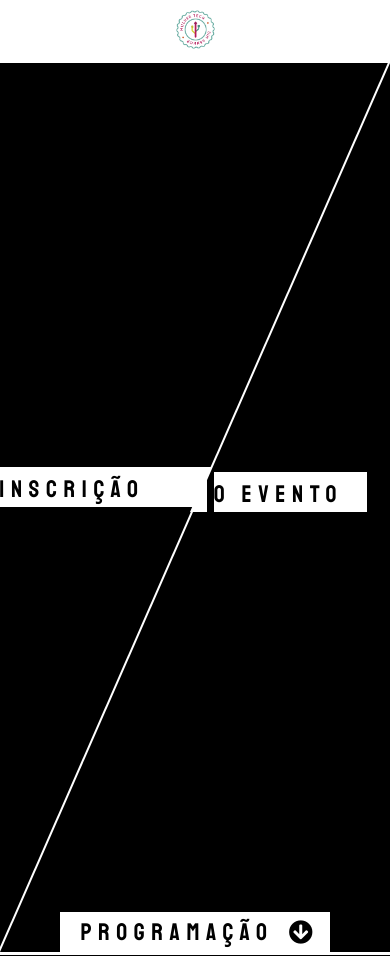
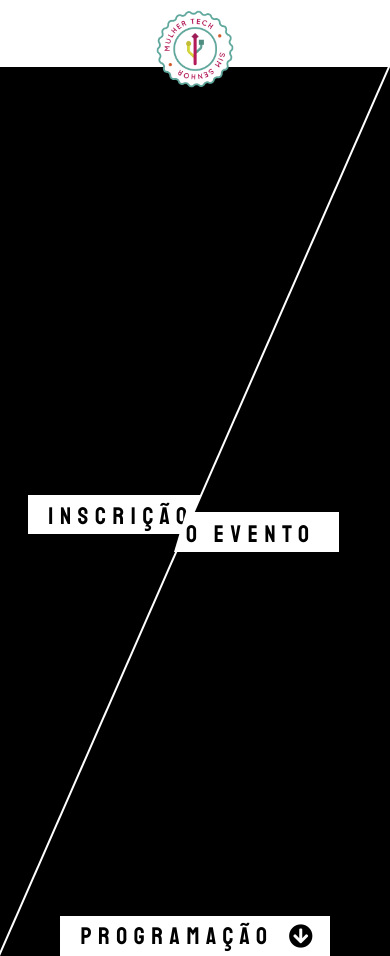
Before and after one commit to mariannactx/mtss-2019, a PHP site: page / in a window 390 px wide. Run offline with PHP 8.4, Linux system fonts and the light colour scheme; some libraries are stand-ins or nearby versions.

Commit message:
Adjustments for mobile. Animation for showing the sections.

```diff
--- a/index.html
+++ b/index.html
@@ -3,8 +3,10 @@
     <head>
         <title> MTSS 2019 </title>
         <meta charset="utf-8" />
+        <meta name="viewport" content="width=device-width, initial-scale=1.0">
         <link rel="stylesheet" href="https://use.fontawesome.com/releases/v5.6.1/css/all.css" integrity="sha384-gfdkjb5BdAXd+lj+gudLWI+BXq4IuLW5IT+brZEZsLFm++aCMlF1V92rMkPaX4PP" crossorigin="anonymous">
         <link rel="stylesheet" href="style.css" />
+        <link rel="stylesheet" href="mobile.css" />
         <script src="script.js"></script>
     </head>
     <body>
@@ -14,10 +16,14 @@
         <main>
             <div id="menu">
                 <div id="inscricao">
-                    <h2 id="titulo-inscricao">INSCRIÇÃO</h2>
+                    <h2 id="titulo-inscricao">INSCRIÇÃO
+                        <div onclick="showSection('inscricao', 'o-evento')"></div>
+                    </h2>
                 </div>
                 <div id="o-evento">
                     <h2 id="titulo-o-evento">O EVENTO
+                        <div onclick="showSection('o-evento', 'inscricao')"></div>
+
                         <span id="complemento-titulo-o-evento"></span>
                     </h2>
                 </div>
@@ -27,7 +33,16 @@
                         <i class="fas fa-arrow-circle-down"></i>
                     </h2>
                 </div>
+                <div id="content">
+                    <div id="inscricao-content">
+                        <h3>Inscrição</h3>
+                    </div>
+                    <div id="o-evento-content">
+                        <h3>O evento</h3>
+                    </div>
+                </div>
             </div>
+
         </main>
     </body>
 </html>
--- /dev/null
+++ b/mobile.css
@@ -0,0 +1,29 @@
+@media (max-width: 800px){
+    header #logo{
+        width: 15%;
+        max-width: unset;
+    }
+}
+
+@media (max-width: 600px){
+    header #logo{
+        width: 20%;
+        max-width: unset;
+    }
+}
+
+@media (max-width: 500px) {
+
+    #titulo-inscricao{
+        padding-right: 25pt;
+    }
+
+    #titulo-o-evento{
+        margin-top: 1pt;
+        margin-left: 24pt;
+    }
+
+    #titulo-o-evento #complemento-titulo-o-evento{
+    }
+
+}
--- a/style.css
+++ b/style.css
@@ -10,7 +10,7 @@ body{
     flex-direction: column;
 }
 
-h2{
+h2, h3{
     font-family: 'Staatliches', cursive;
     font-weight: 400;
     font-style: normal;
@@ -49,12 +49,10 @@ main{
     height: 0;
     border-style: solid;
 
-
     border-top-width: 0;
     border-right-width: 0;
     border-bottom-width: 0;
     border-left-width: 0;
-
 }
 
 #titulo-inscricao, #titulo-o-evento{
@@ -80,7 +78,20 @@ main{
     text-indent: 10pt;
     padding-right: 50pt;
 
+    margin-top: -5pt;
+    margin-left: 25pt;
+
     position: absolute;
+}
+
+#titulo-inscricao div,
+#titulo-o-evento div{
+    position: absolute;
+    width: 100%;
+    height: 100%;
+    top: 0;
+    left: 0;
+    z-index: 99;
 }
 
 #o-evento{
@@ -94,6 +105,10 @@ main{
     width: 110pt;
     position: relative;
     background: #fff;
+
+    margin-top: 0pt;
+    margin-left: 9pt;
+
     padding-left: 0;
     z-index:2;
 }
@@ -109,7 +124,7 @@ main{
     border-style: solid;
     border-color: #fff;
 
-    top: calc(-9pt - 100%);
+    top: calc(-7.5pt - 100%);
     left: 0;
 
     border-top-color: transparent;
@@ -117,9 +132,8 @@ main{
     border-bottom-color: #fff;
     border-left-color: transparent;
 
+    border-top-width: 0;
     border-right-width: 0;
-    border-bottom-width: 39.5px;
-    border-left-width: 60px;
 
     z-index: 1;
 }
@@ -147,3 +161,19 @@ main{
     top: 1px;
     margin: 0 -10px 0 5px;
 }
+
+#content{
+    position: absolute;
+    width: 100%;
+    height: 100%;
+    top: 0;
+    left: 0;
+    padding: 30px 20px 20px 20px;
+}
+
+#content > div{
+    position: absolute;
+    width: 100%;
+    height: 100%;
+    display:none;
+}
```
Also changed, not shown: script.js (+23 -13 lines).
